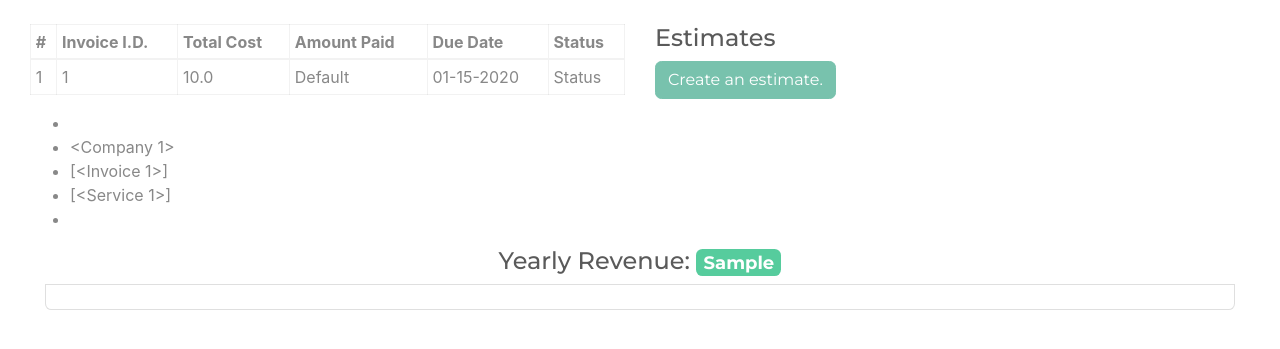
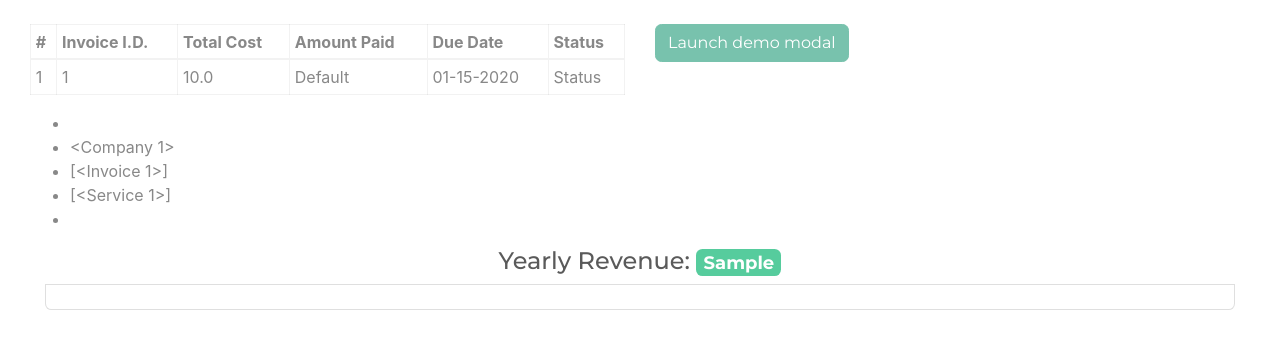
Before and after one commit to coachdaveofficial/invoice-app, a Flask app: template templates/home_page.html in a window 1280 px wide. Shown: the part 58-407 px from the top of the page. Run offline with Flask 2, Linux system fonts and the light colour scheme; tables that the repository leaves empty hold one stand-in row (values such as "Sample post"); the template is opened without the code that fills it: values that come from a table or form of the project are taken from there, most other values are stand-ins (such as "Sample title", 1, 10 or a date in 2020); some libraries are stand-ins or nearby versions.

Commit message:
delete accordion html and replace with modal

```diff
--- a/templates/home_page.html
+++ b/templates/home_page.html
@@ -82,10 +82,18 @@
 				{% endfor %}
 		</div>
 		<div class="col-md-6">
-			<h4>Estimates</h4>
-			<button type="button" class="btn btn-primary collapsed" data-bs-toggle="collapse" data-bs-target="#estimates">Create an estimate.</button>
-			<div id="estimates" class="collapse">
-				<a href="/services/add" class="badge bg-secondary">Create New Service</a>
+			<!-- Button trigger modal -->
+			<button type="button" class="btn btn-primary" data-bs-toggle="modal" data-bs-target="#exampleModal">
+				Launch demo modal
+			</button>
+			<!-- Modal -->
+			<div class="modal fade" id="exampleModal" tabindex="-1" aria-labelledby="exampleModalLabel" aria-hidden="true">
+				<div class="modal-dialog">
+					<div class="modal-content">
+						<div class="modal-header">
+						<h1 class="modal-title fs-5" id="exampleModalLabel">New Estimate</h1>
+						</div>
+						<div class="modal-body">
 							<div id="estimate-form" class="form-group m-2">
 								<div class="text-center">
 									<label class="form-label" for="services-options">Select service to add to estimate:</label>
@@ -110,6 +118,13 @@
 									</li>
 								</ol>
 						</div>
+						<div class="modal-footer">
+						<button type="button" class="btn btn-secondary" aria-label="Close" data-bs-dismiss="modal">Close</button>
+						<button type="button" class="btn btn-primary">Save changes</button>
+						</div>
+					</div>
+				</div>
+			</div>
 		</div>
 	</div>
 		<div class="col">
```
Lines whose indentation alone changed are shown as unchanged.
